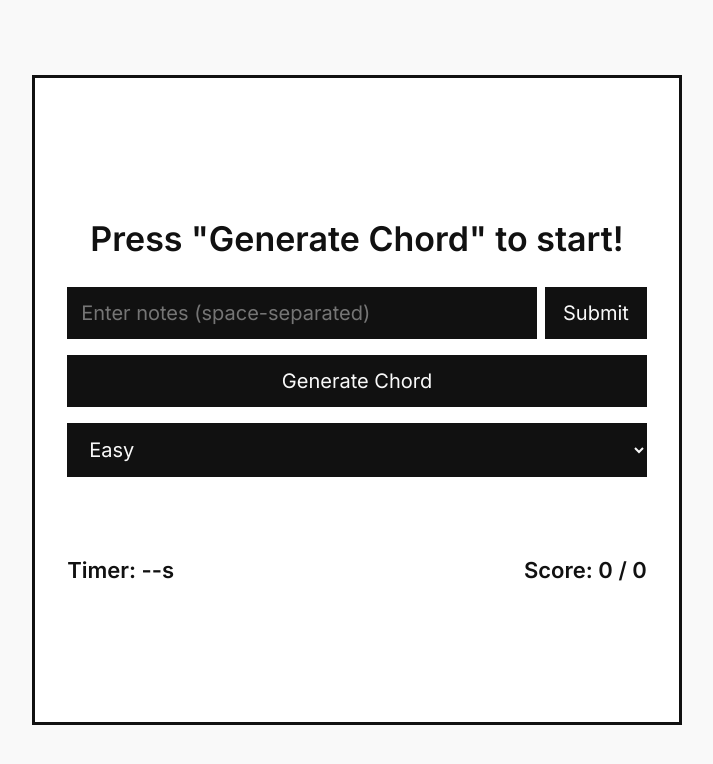
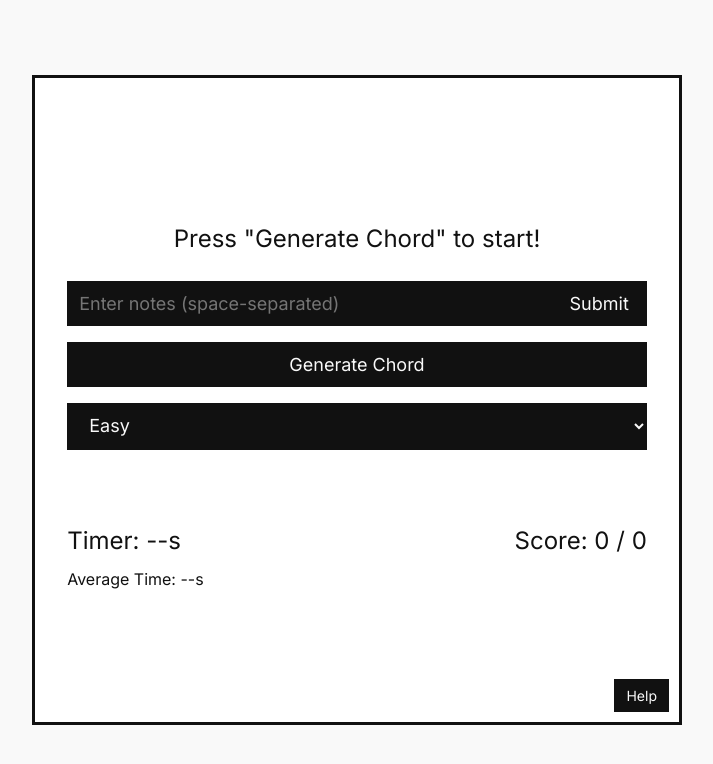
Before and after one commit to ferby265/chord_trainer_web, a Flask app: page / in a window 1280 px wide. Shown: the top 764 px of the page, without its empty margins (283-996 px from the left). Run offline with Flask 3, Linux system fonts and the light colour scheme.

Commit message:
Help and Average Time Added

```diff
--- a/static/style.css
+++ b/static/style.css
@@ -17,11 +17,10 @@ button,
 select,
 input[type="text"] {
     font-family: 'Inter', sans-serif;
-    font-size: 20px;
+    font-size: 18px;
     background: none;
     border: none;
-    padding: 14px 18px;
-    transition: background-color 0.2s, color 0.2s;
+    padding: 12px 18px;
     cursor: pointer;
     background-color: #111;
     color: #f9f9f9;
@@ -36,20 +35,14 @@ input[type="text"]:focus {
     outline: none;
 }
 
-button.submit-btn {
-    padding: 14px 18px;
-    margin-left: 8px;
-    flex-shrink: 0;
-}
-
 .input-form {
     display: flex;
     width: 100%;
 }
 
-input[type="text"] {
+.input-form input[type="text"] {
     flex-grow: 1;
-    padding: 14px;
+    padding: 12px;
 }
 
 #chordDisplay,
@@ -57,24 +50,8 @@ input[type="text"] {
 #scoreDisplay,
 #feedback {
     margin: 12px 0;
-    font-size: 28px;
-    font-weight: 400;
+    font-size: 24px;
     text-align: center;
-}
-
-#chordDisplay {
-    font-size: 34px;
-    font-weight: 600;
-}
-
-#feedback {
-    font-size: 24px;
-}
-
-#timerDisplay,
-#scoreDisplay {
-    font-size: 22px;
-    font-weight: 600;
 }
 
 .app-wrapper {
@@ -88,6 +65,8 @@ input[type="text"] {
     display: flex;
     align-items: center;
     justify-content: center;
+    position: relative;
+    /* Needed for the fixed Help button */
 }
 
 .app-container {
@@ -100,5 +79,52 @@ input[type="text"] {
 .bottom-container {
     display: flex;
     justify-content: space-between;
-    margin-top: 12px;
+    align-items: flex-start;
+    margin-top: 8px;
+    width: 100%;
+    /* Make sure it takes full width */
 }
+
+.time-container {
+    display: flex;
+    flex-direction: column;
+    align-items: flex-start;
+    /* Ensures flush left */
+    gap: 2px;
+    /* Tight spacing between timer and average time */
+}
+
+.time-container p {
+    margin: 0;
+}
+
+.hidden {
+    display: none;
+}
+
+.help-popup {
+    background-color: #fff;
+    border: 1px solid #111;
+    padding: 10px;
+    position: absolute;
+    width: 250px;
+    font-size: 14px;
+    z-index: 10;
+}
+
+.help-button-fixed {
+    background-color: #111;
+    color: #f9f9f9;
+    border: none;
+    padding: 8px 12px;
+    font-size: 14px;
+    cursor: pointer;
+    position: absolute;
+    bottom: 10px;
+    right: 10px;
+    transition: background-color 0.2s;
+}
+
+.help-button-fixed:hover {
+    background-color: #333;
+}
--- a/templates/index.html
+++ b/templates/index.html
@@ -30,10 +30,31 @@
                 <option value="competition">Competition</option>
             </select>
 
+            <!-- This Help button is now positioned bottom right -->
+            <button type="button" class="help-button-fixed" onclick="toggleHelp()">Help</button>
+
+            <!-- Help Popup remains unchanged -->
+            <div id="helpPopup" class="help-popup hidden">
+                <p><strong>Easy:</strong> Triads, sus chords, basic 7ths.</p>
+                <p><strong>Medium:</strong> Adds 6ths, 9ths, 11ths, 13ths.</p>
+                <p><strong>Hard:</strong> Adds altered chords (#5, b9, minMaj7, etc.).</p>
+                <p><strong>Competition:</strong> Hard chords + 15s timer.</p>
+            </div>
+
+            <div id="helpPopup" class="help-popup hidden">
+                <p><strong>Easy:</strong> Triads, sus chords, basic 7ths.</p>
+                <p><strong>Medium:</strong> Adds 6ths, 9ths, 11ths, 13ths.</p>
+                <p><strong>Hard:</strong> Adds altered chords (#5, b9, minMaj7, etc.).</p>
+                <p><strong>Competition:</strong> Hard chords + 15s timer.</p>
+            </div>
+
             <p id="feedback"></p>
 
             <div class="bottom-container">
-                <p id="timerDisplay">Timer: --s</p>
+                <div class="time-container">
+                    <p id="timerDisplay">Timer: --s</p>
+                    <p id="averageTimeDisplay">Average Time: --s</p>
+                </div>
                 <p id="scoreDisplay">Score: 0 / 0</p>
             </div>
         </div>
@@ -45,6 +66,11 @@
         let correctNotes = [];
         let correctCount = 0;
         let totalCount = 0;
+
+        let totalTimeSpent = 0;
+        let answerCount = 0;
+        let startTime;
+        let currentDifficulty = 'easy';
 
         function noteToPitchClass(note) {
             const pitchClasses = {
@@ -75,6 +101,13 @@
         function generateChord() {
             const difficulty = document.getElementById('difficulty').value;
 
+            if (difficulty !== currentDifficulty) {
+                totalTimeSpent = 0;
+                answerCount = 0;
+                updateAverageTime();
+                currentDifficulty = difficulty;
+            }
+
             fetch(`/generate_chord?difficulty=${difficulty}`)
                 .then(response => response.json())
                 .then(data => {
@@ -83,6 +116,8 @@
                     startTimer(difficulty);
                     document.getElementById('feedback').innerText = "";
                     document.getElementById('userInput').value = "";
+
+                    startTime = Date.now(); // Start timing
                 });
         }
 
@@ -107,6 +142,16 @@
             const userPitchClasses = userAnswer.map(noteToPitchClass);
             const correctPitchClasses = correctNotes.map(noteToPitchClass);
 
+            clearInterval(timer); // Stop the timer when answering
+
+            const endTime = Date.now();
+            const timeTaken = (endTime - startTime) / 1000; // in seconds
+
+            totalTimeSpent += timeTaken;
+            answerCount++;
+
+            updateAverageTime();
+
             totalCount++;
 
             if (arraysEqual(userPitchClasses, correctPitchClasses)) {
@@ -114,8 +159,7 @@
                 document.getElementById('feedback').innerText = "✅ Correct!";
                 updateScore();
 
-                // Auto-generate next chord if correct
-                setTimeout(generateChord, 1000); // 1s delay for feedback moment
+                setTimeout(generateChord, 1000);
             } else {
                 document.getElementById('feedback').innerText = `❌ Incorrect! Correct notes: ${correctNotes.join(' ')}`;
                 updateScore();
@@ -125,7 +169,14 @@
         function updateScore() {
             document.getElementById('scoreDisplay').innerText = `Score: ${correctCount} / ${totalCount}`;
         }
+
+        function updateAverageTime() {
+            const averageTime = answerCount === 0 ? '--' : (totalTimeSpent / answerCount).toFixed(2);
+            document.getElementById('averageTimeDisplay').innerText = `Average Time: ${averageTime}s`;
+        }
+
+        function toggleHelp() {
+            const popup = document.getElementById('helpPopup');
+            popup.classList.toggle('hidden');
+        }
     </script>
-</body>
-
-</html>
```
